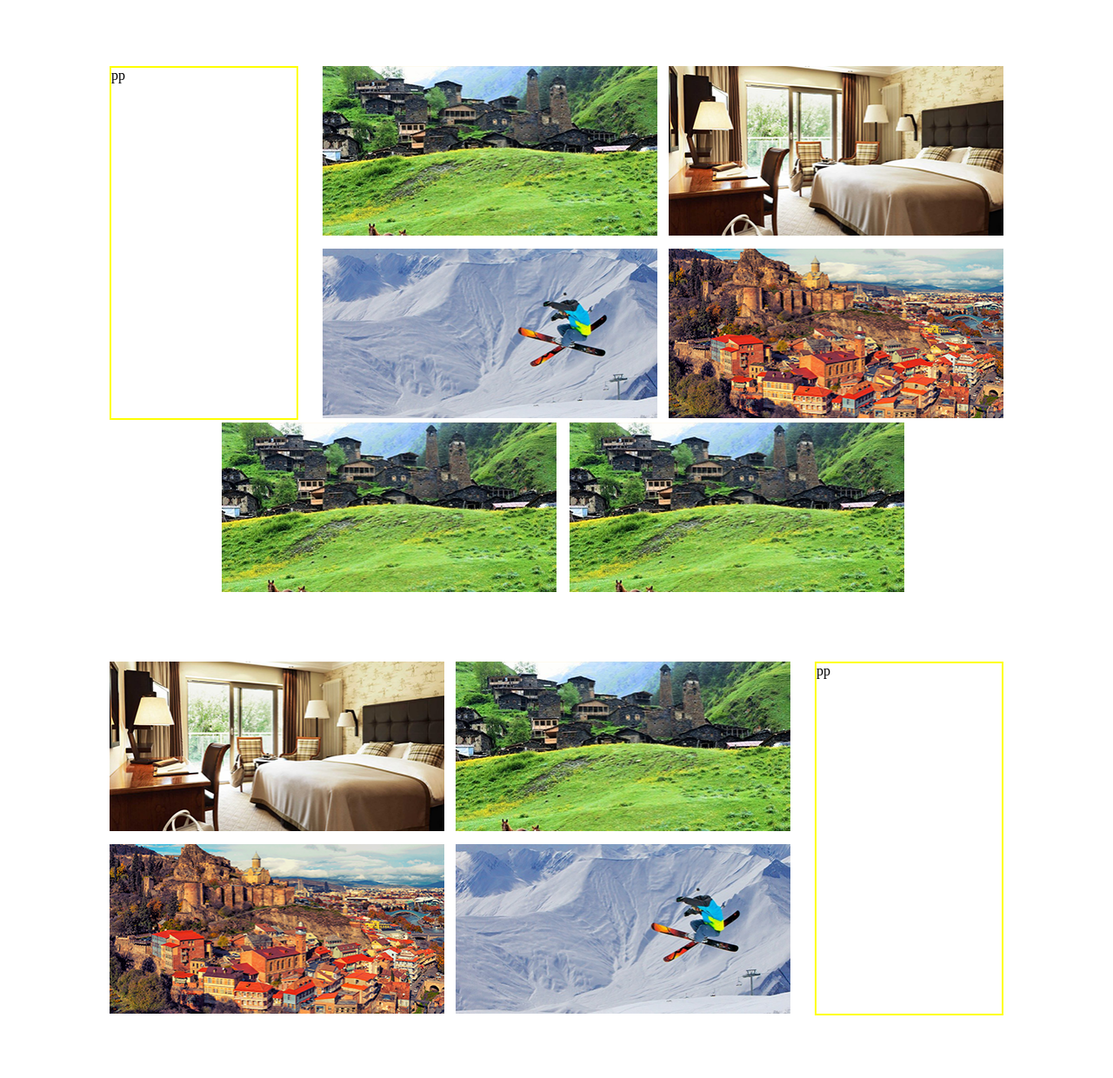
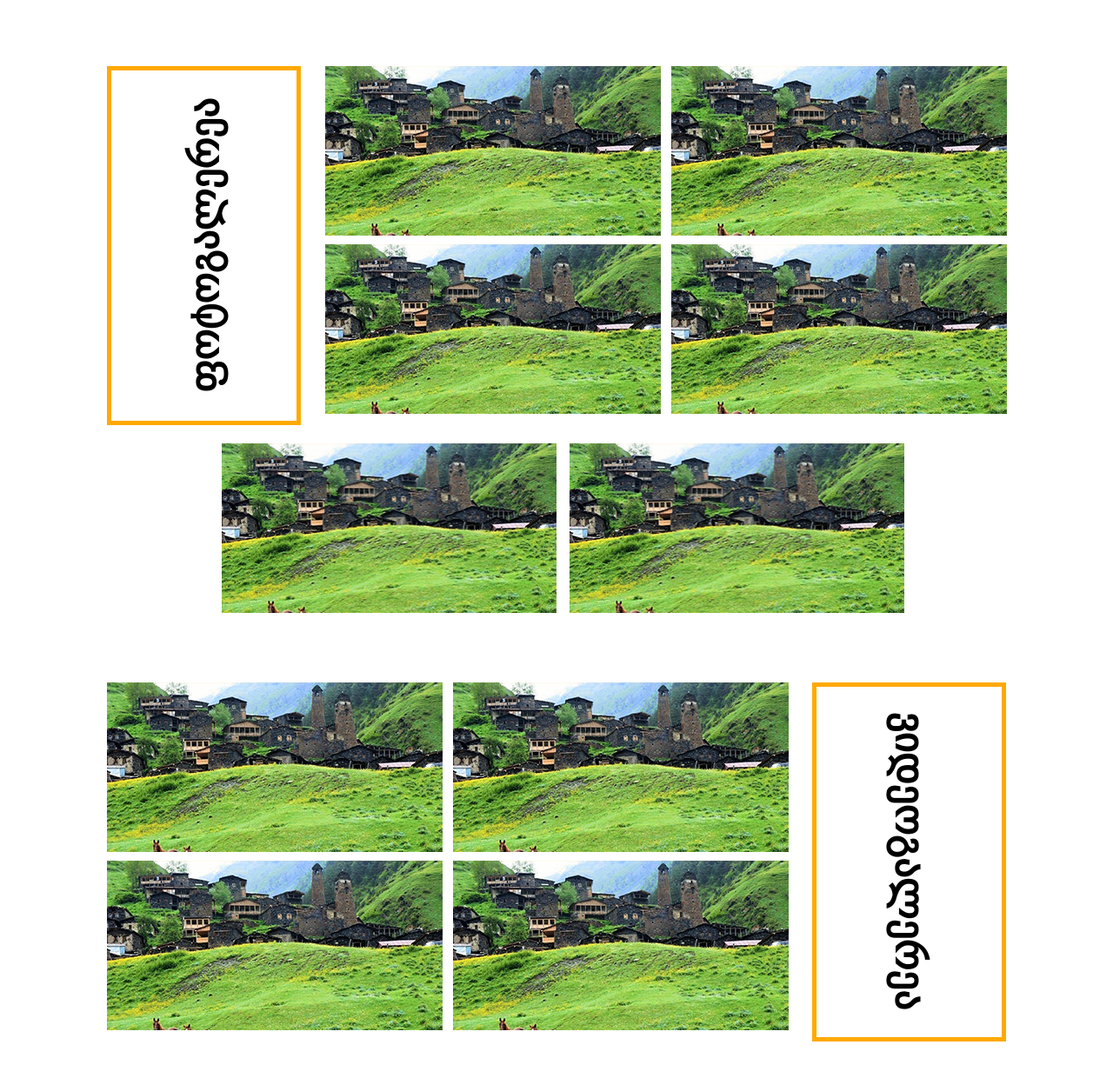
Before and after one commit to jemiks/travelagency, a plain HTML site: page galery.html in a window 1280 px wide. Shown: the part 520-1760 px from the top of the page at 87% size. Drawn offline with Linux system fonts and the light colour scheme.

Commit message:
html1.11-css1.12
გალერეას გასწორება

```diff
--- a/galery.html
+++ b/galery.html
@@ -44,22 +44,46 @@
     </div>
     <div class="main-photo">
         <div class="left-img">
-            pp
+            <p>ფოტოგალერეა</p>
         </div>
         <div class="center-img">
-            <div class="first-photo">
-                <img src="images/svaneti-galery.png" alt="">
+            <div class="main-gallery-image">
+                <img src="images/other-svaneti.png" alt="">
+                <div class="inner-box">
+                    <a href="">
+                        <img src="images/image-icon.png" alt="">
+                        <p>სურათები</p>
+                    </a>
+                </div>
             </div>
-            <div class="second-photo">
-                <img src="images/gudauri-galery.png" alt="">
+            <div class="main-gallery-image">
+                <img src="images/other-svaneti.png" alt="">
+                <div class="inner-box">
+                    <a href="">
+                        <img src="images/image-icon.png" alt="">
+                        <p>სურათები</p>
+                    </a>
+                </div>
             </div>
         </div>
         <div class="right-img">
-            <div class="first-photo">
-                <img src="images/hotel-galery.png" alt="">
+            <div class="main-gallery-image">
+                <img src="images/other-svaneti.png" alt="">
+                <div class="inner-box">
+                    <a href="">
+                        <img src="images/image-icon.png" alt="">
+                        <p>სურათები</p>
+                    </a>
+                </div>
             </div>
-            <div class="second-photo">
-                <img src="images/tbilisi-galery.png" alt="">
+            <div class="main-gallery-image">
+                <img src="images/other-svaneti.png" alt="">
+                <div class="inner-box">
+                    <a href="">
+                        <img src="images/image-icon.png" alt="">
+                        <p>სურათები</p>
+                    </a>
+                </div>
             </div>
         </div>
     </div>
@@ -74,24 +98,48 @@
     <section>
         <div class="main-video">
             <div class="left-video">
-                <div class="first-photo">
-                    <img src="images/hotel-galery.png" alt="">
+                <div class="main-gallery-image">
+                    <img src="images/other-svaneti.png" alt="">
+                    <div class="inner-box">
+                        <a href="">
+                            <img src="images/image-icon.png" alt="">
+                            <p>სურათები</p>
+                        </a>
+                    </div>
                 </div>
-                <div class="second-photo">
-                    <img src="images/tbilisi-galery.png" alt="">
+                <div class="main-gallery-image">
+                    <img src="images/other-svaneti.png" alt="">
+                    <div class="inner-box">
+                        <a href="">
+                            <img src="images/image-icon.png" alt="">
+                            <p>სურათები</p>
+                        </a>
+                    </div>
                 </div>
             </div>
             <div class="center-video">
-                <div class="first-photo">
-                    <img src="images/svaneti-galery.png" alt="">
+                <div class="main-gallery-image">
+                    <img src="images/other-svaneti.png" alt="">
+                    <div class="inner-box">
+                        <a href="">
+                            <img src="images/image-icon.png" alt="">
+                            <p>სურათები</p>
+                        </a>
+                    </div>
                 </div>
-                <div class="second-photo">
-                    <img src="images/gudauri-galery.png" alt="">
+                <div class="main-gallery-image">
+                    <img src="images/other-svaneti.png" alt="">
+                    <div class="inner-box">
+                        <a href="">
+                            <img src="images/image-icon.png" alt="">
+                            <p>სურათები</p>
+                        </a>
+                    </div>
                 </div>
             </div>
 
             <div class="right-video">
-                pp
+                <p>ვიდეოგალერეა</p>
             </div>
         </div>
     </section>
--- a/styles/style.css
+++ b/styles/style.css
@@ -869,7 +869,16 @@ footer {
     width: 213px;
     height: 403px;
     margin-right: 28px;
-    border: 2px solid yellow;
+    border: 5px solid #ffa902;
+    display: flex;
+    align-items: center;
+    justify-content: center;
+}
+
+.left-img p {
+    transform: rotate(270deg);
+    font-size: 45px;
+    font-weight: bold;
 }
 
 .center-img, .right-img {
@@ -902,7 +911,7 @@ footer {
 .other-details {
     display: flex;
     justify-content: center;
-
+    margin-top: 21px;
 }
 
 .other-photos {
@@ -927,8 +936,17 @@ footer {
 .right-video {
     width: 213px;
     height: 403px;
-    border: 2px solid yellow;
+    border: 5px solid #ffa902;
     margin-left: 28px;
+    display: flex;
+    align-items: center;
+    justify-content: center;
+}
+
+.right-video p {
+    transform: rotate(90deg);
+    font-size: 45px;
+    font-weight: bold;
 }
 
 .center-video {
@@ -1015,6 +1033,7 @@ footer {
     font-size: 20px;
     font-weight: bold;
     color: #ffffff;
+    background-color: #74028d;
 }
 
 .regular p:first-child {
@@ -1062,7 +1081,7 @@ footer {
     padding-bottom: 30px;
 }
 
-.info-detail p{
+.info-detail p {
     font-size: 16px;
     color: #343434;
 }
```
